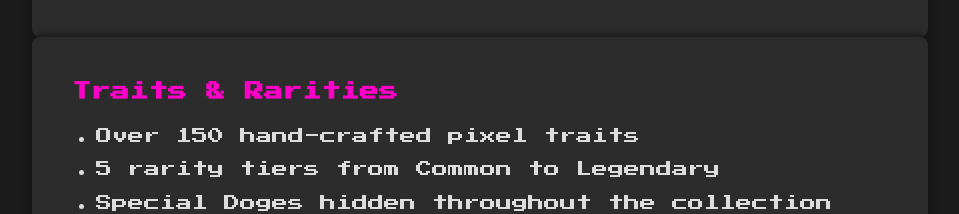
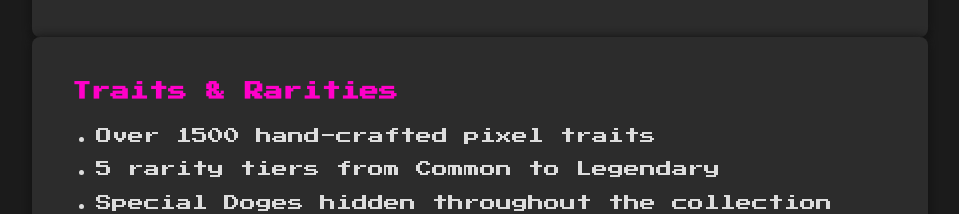
Before and after one commit to solproc/punkdoge-web, a plain HTML site: page index.html in a window 1280 px wide. Shown: the part 980-1194 px from the top of the page, without its empty margins (160-1119 px from the left). Drawn offline with Linux system fonts and the light colour scheme.

Commit message:
update
Signed-off-by: 0xDev <0xdevops80@gmail.com>

```diff
--- a/index.html
+++ b/index.html
@@ -59,7 +59,7 @@
     <section class="traits">
       <h2>Traits & Rarities</h2>
       <ul>
-        <li>Over 150 hand-crafted pixel traits</li>
+        <li>Over 1500 hand-crafted pixel traits</li>
         <li>5 rarity tiers from Common to Legendary</li>
         <li>Special Doges hidden throughout the collection</li>
       </ul>
```
